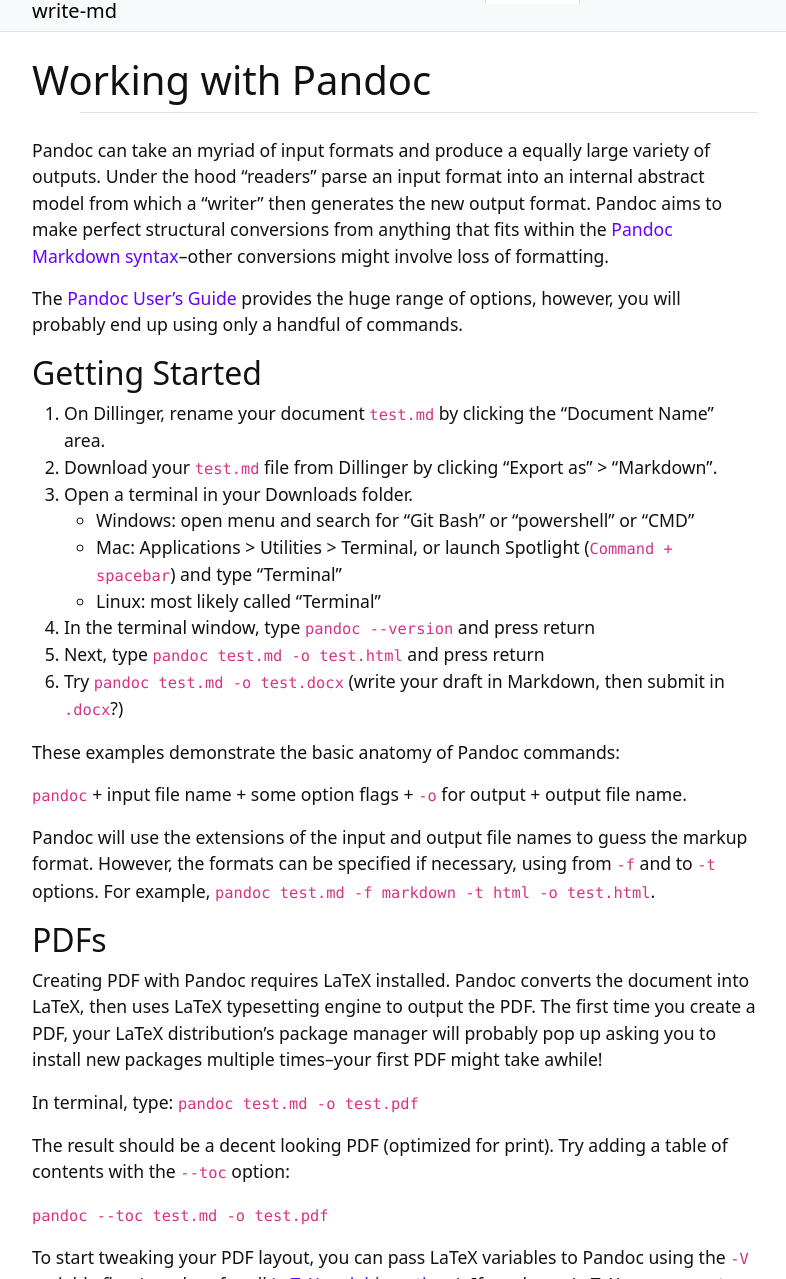
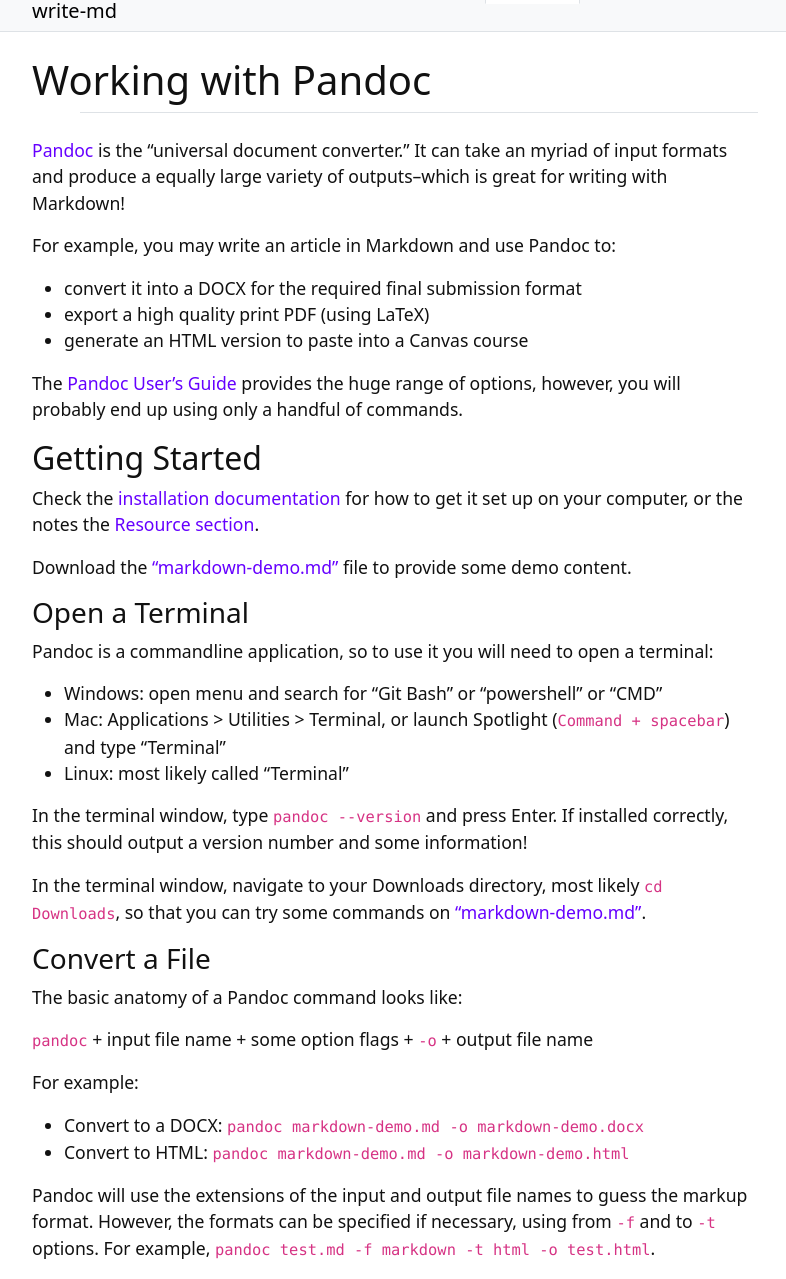
Before and after one commit to evanwill/write-md, a Jekyll site: the page built from content/3-pandoc.md, in a window 1280 px wide and 1400 px high, cut to the strip 121-1400 px from the top of the window. Shown: the whole strip, without its empty margins (245-1031 px from the left). Built offline with Jekyll 4.4.1, drawn with Linux system fonts in a browser that asks for light colours.

Commit message:
updating

```diff
--- a/content/3-pandoc.md
+++ b/content/3-pandoc.md
@@ -3,33 +3,52 @@ title: Working with Pandoc
 nav: Pandoc
 ---
 
-Pandoc can take an myriad of input formats and produce a equally large variety of outputs.
-Under the hood "readers" parse an input format into an internal abstract model from which a "writer" then generates the new output format.
-Pandoc aims to make perfect structural conversions from anything that fits within the [Pandoc Markdown syntax](https://pandoc.org/MANUAL.html#pandocs-markdown)--other conversions might involve loss of formatting.
+[Pandoc](https://pandoc.org/) is the "universal document converter."
+It can take an myriad of input formats and produce a equally large variety of outputs--which is great for writing with Markdown!
+
+For example, you may write an article in Markdown and use Pandoc to:
+
+- convert it into a DOCX for the required final submission format
+- export a high quality print PDF (using LaTeX)
+- generate an HTML version to paste into a Canvas course
 
 The [Pandoc User's Guide](https://pandoc.org/MANUAL.html) provides the huge range of options, however, you will probably end up using only a handful of commands.
 
 ## Getting Started
 
-1. On Dillinger, rename your document `test.md` by clicking the "Document Name" area.
-2. Download your `test.md` file from Dillinger by clicking "Export as" > "Markdown".
-3. Open a terminal in your Downloads folder.
-    - Windows: open menu and search for "Git Bash" or "powershell" or "CMD"
-    - Mac: Applications > Utilities > Terminal, or launch Spotlight (`Command + spacebar`) and type “Terminal”
-    - Linux: most likely called "Terminal"
-3. In the terminal window, type `pandoc --version` and press return
-4. Next, type `pandoc test.md -o test.html` and press return
-5. Try `pandoc test.md -o test.docx` (write your draft in Markdown, then submit in `.docx`?)
+Check the [installation documentation](https://pandoc.org/installing.html) for how to get it set up on your computer, or the notes the [Resource section]({{ '/content/4-resources.html#install-pandoc' | relative_url }}).
 
-These examples demonstrate the basic anatomy of Pandoc commands:
+Download the ["markdown-demo.md"]({{ '/assets/markdown-demo.md' | relative_url }}) file to provide some demo content.
 
-`pandoc` + input file name + some option flags + `-o` for output + output file name.
+### Open a Terminal
+
+Pandoc is a commandline application, so to use it you will need to open a terminal:
+
+- Windows: open menu and search for "Git Bash" or "powershell" or "CMD"
+- Mac: Applications > Utilities > Terminal, or launch Spotlight (`Command + spacebar`) and type “Terminal”
+- Linux: most likely called "Terminal"
+
+In the terminal window, type `pandoc --version` and press Enter.
+If installed correctly, this should output a version number and some information!
+
+In the terminal window, navigate to your Downloads directory, most likely `cd Downloads`, so that you can try some commands on ["markdown-demo.md"]({{ '/assets/markdown-demo.md' | relative_url }}).
+
+### Convert a File
+
+The basic anatomy of a Pandoc command looks like:
+
+`pandoc` + input file name + some option flags + `-o` + output file name
+
+For example:
+
+- Convert to a DOCX: `pandoc markdown-demo.md -o markdown-demo.docx`
+- Convert to HTML: `pandoc markdown-demo.md -o markdown-demo.html`
 
 Pandoc will use the extensions of the input and output file names to guess the markup format.
 However, the formats can be specified if necessary, using from `-f` and to `-t` options.
 For example, `pandoc test.md -f markdown -t html -o test.html`.
 
-## PDFs
+### Generate a PDF
 
 Creating PDF with Pandoc requires LaTeX installed.
 Pandoc converts the document into LaTeX, then uses LaTeX typesetting engine to output the PDF.
```
Also changed, not shown: assets/markdown-demo.md (added, +56 -0 lines), content/1-intro.md (+8 -15 lines), content/2-markdown.md (+51 -4 lines).
